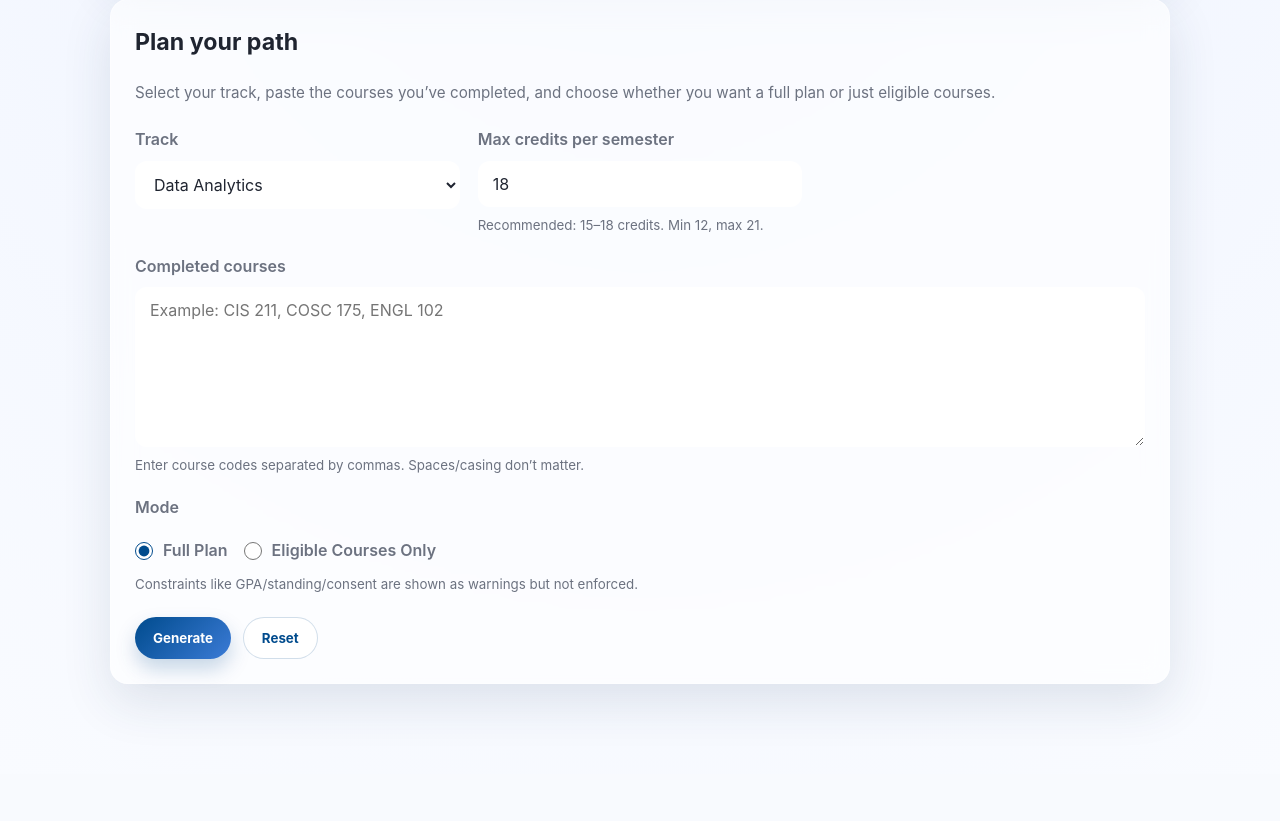
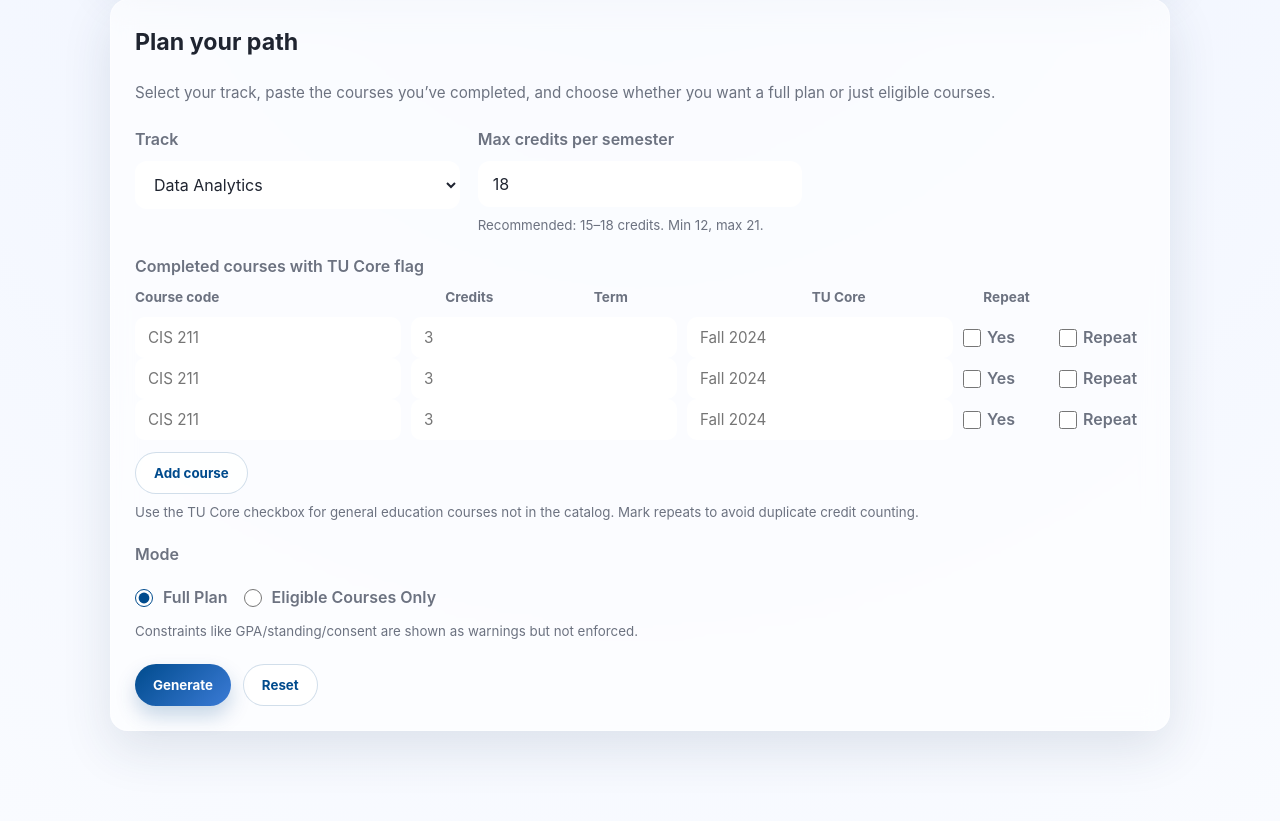
Before and after one commit to abelberhanuu/TU-Pathfinder, a Flask app: page / in a window 1280 px wide. Shown: the part 233-1054 px from the top of the page. Before the commit the page ends 941 px from the top, so only its background shows below. Run offline with Flask 3, Linux system fonts and the light colour scheme.

Commit message:
Add course classification and credit tracking

```diff
--- a/pathfinder/app.py
+++ b/pathfinder/app.py
@@ -1,11 +1,16 @@
+from typing import List, Tuple
+
 from flask import Flask, render_template, request
 
 from planner import (
+    CourseEntry,
     build_plan,
+    evaluate_course_entries,
     load_courses,
     load_prereqs,
-    parse_completed,
-    validate_completed,
+    load_requirements,
+    normalize_course_code,
+    required_course_set,
 )
 
 app = Flask(__name__)
@@ -15,14 +20,71 @@ def clamp_credits(value: int, minimum: int = 12, maximum: int = 21) -> int:
     return max(minimum, min(maximum, value))
 
 
-def build_result(track: str, max_credits: int, completed_raw: str, mode: str) -> dict:
+def parse_course_entries(form: dict) -> Tuple[List[CourseEntry], List[dict]]:
+    entries: List[CourseEntry] = []
+    entry_forms: List[dict] = []
+    count = int(form.get("course_row_count", 0))
+    for index in range(count):
+        code_raw = form.get(f"course_code_{index}", "").strip()
+        credits_raw = form.get(f"course_credits_{index}", "").strip()
+        term = form.get(f"course_term_{index}", "").strip()
+        is_tu_core = form.get(f"course_is_tu_core_{index}") == "on"
+        is_repeat = form.get(f"course_is_repeat_{index}") == "on"
+
+        if not code_raw and not credits_raw and not term:
+            continue
+
+        credits_value = None
+        if credits_raw:
+            try:
+                credits_value = int(credits_raw)
+            except ValueError:
+                credits_value = None
+
+        normalized_code = normalize_course_code(code_raw) if code_raw else ""
+        entry_forms.append(
+            {
+                "code": code_raw,
+                "credits": credits_raw,
+                "term": term,
+                "is_tu_core": is_tu_core,
+                "is_repeat": is_repeat,
+            }
+        )
+
+        if normalized_code:
+            entries.append(
+                CourseEntry(
+                    code=normalized_code,
+                    credits=credits_value,
+                    term=term,
+                    is_tu_core=is_tu_core,
+                    is_repeat=is_repeat,
+                )
+            )
+
+    return entries, entry_forms
+
+
+def build_course_entry_rows(entry_forms: List[dict], minimum_rows: int = 3) -> List[dict]:
+    rows = list(entry_forms)
+    while len(rows) < minimum_rows:
+        rows.append(
+            {"code": "", "credits": "", "term": "", "is_tu_core": False, "is_repeat": False}
+        )
+    return rows
+
+
+def build_result(track: str, max_credits: int, course_entries: List[CourseEntry], mode: str) -> dict:
     courses = load_courses()
     prereqs = load_prereqs()
+    requirements = load_requirements()
 
-    completed_list = parse_completed(completed_raw)
-    completed, unknown = validate_completed(courses, completed_list)
+    completed = {entry.code for entry in course_entries if entry.code in courses}
 
     plan_data = build_plan(track, completed, max_credits)
+    required_courses = required_course_set(track, requirements)
+    entry_results = evaluate_course_entries(course_entries, courses, required_courses)
 
     # Build display warnings (constraints are displayed but not enforced)
     warnings = []
@@ -34,6 +96,14 @@ def build_result(track: str, max_credits: int, completed_raw: str, mode: str) ->
             details.append(" ".join(warning["notes"]))
         if details:
             warnings.append(f"{warning.get('course', 'Course')}: {' | '.join(details)}")
+
+    warnings.extend(entry_results.get("warnings", []))
+    if entry_results.get("has_unknown"):
+        warnings.append("Some courses are labeled UNKNOWN. Add credits or update TU Core flag.")
+    if entry_results.get("tu_core_completed", 0) < 14:
+        warnings.append("TU Core requirement not met yet (14 courses required).")
+    if entry_results.get("total_credits_completed", 0) < 120:
+        warnings.append("Total credits requirement not met yet (120 credits required).")
 
     # Build eligible list with prereq strings for UI
     eligible = []
@@ -92,11 +162,13 @@ def build_result(track: str, max_credits: int, completed_raw: str, mode: str) ->
         "track": track,
         "max_credits": max_credits,
         "mode": mode,
-        "unknown": unknown,
         "warnings": warnings,
         "eligible": eligible,
         "plan": plan,
         "remaining_requirements": remaining_requirements,
+        "course_entries": entry_results.get("evaluations", []),
+        "tu_core_completed": entry_results.get("tu_core_completed", 0),
+        "total_credits_completed": entry_results.get("total_credits_completed", 0),
     }
 
 
@@ -106,18 +178,21 @@ def index():
 
     # defaults
     result = None
-    completed_raw = ""
+    course_entries = []
     track = "Data Analytics"
     mode = "plan"
     max_credits = 18
+    course_entry_rows = build_course_entry_rows([])
 
     if request.method == "POST":
         track = request.form.get("track", track)
         mode = request.form.get("mode", mode)
-        completed_raw = request.form.get("completed", "")
         max_credits = clamp_credits(int(request.form.get("max_credits", max_credits)))
 
-        result = build_result(track, max_credits, completed_raw, mode)
+        course_entries, entry_forms = parse_course_entries(request.form)
+        course_entry_rows = build_course_entry_rows(entry_forms)
+
+        result = build_result(track, max_credits, course_entries, mode)
 
     return render_template(
         "index.html",
@@ -125,8 +200,8 @@ def index():
         result=result,
         selected_track=track,
         selected_mode=mode,
-        completed_raw=completed_raw,
         max_credits=max_credits,
+        course_entry_rows=course_entry_rows,
     )
 
 
--- a/pathfinder/static/style.css
+++ b/pathfinder/static/style.css
@@ -143,6 +143,56 @@ h3 {
 .field textarea:focus {
   border-color: rgba(0, 75, 141, 0.35);
   box-shadow: 0 0 0 4px rgba(0, 75, 141, 0.10);
+}
+
+.course-entry-table {
+  display: flex;
+  flex-direction: column;
+  gap: 8px;
+}
+
+.course-entry-row {
+  display: grid;
+  grid-template-columns: 1.3fr 0.6fr 0.9fr 0.7fr 0.7fr;
+  gap: 10px;
+  align-items: center;
+}
+
+.course-entry-row.header {
+  font-size: 0.85rem;
+  color: var(--muted);
+  font-weight: 700;
+}
+
+.course-entry-row input[type="text"],
+.course-entry-row input[type="number"] {
+  border-radius: 10px;
+  border: 1px solid rgba(255, 255, 255, 0.72);
+  padding: 10px 12px;
+  font-size: 0.95rem;
+  background: rgba(255, 255, 255, 0.86);
+  color: var(--text);
+  outline: none;
+}
+
+.checkbox-cell {
+  display: flex;
+  gap: 6px;
+  align-items: center;
+  font-weight: 600;
+  color: var(--muted);
+}
+
+.checkbox-cell input {
+  width: 18px;
+  height: 18px;
+  accent-color: var(--primary);
+}
+
+.course-results {
+  display: flex;
+  flex-direction: column;
+  gap: 10px;
 }
 
 .field small {
@@ -325,4 +375,8 @@ h3 {
   .container {
     padding: 34px 16px 70px;
   }
+
+  .course-entry-row {
+    grid-template-columns: 1fr;
+  }
 }
--- a/pathfinder/templates/index.html
+++ b/pathfinder/templates/index.html
@@ -46,14 +46,63 @@
         </label>
 
         <label class="field full">
-          <span>Completed courses</span>
-          <textarea
-            name="completed"
-            rows="5"
-            placeholder="Example: CIS 211, COSC 175, ENGL 102"
-          >{{ completed_raw }}</textarea>
+          <span>Completed courses with TU Core flag</span>
+          <div class="course-entry-table">
+            <div class="course-entry-row header">
+              <span>Course code</span>
+              <span>Credits</span>
+              <span>Term</span>
+              <span>TU Core</span>
+              <span>Repeat</span>
+            </div>
+            <div id="courseEntryRows">
+              {% for entry in course_entry_rows %}
+                <div class="course-entry-row" data-index="{{ loop.index0 }}">
+                  <input
+                    type="text"
+                    name="course_code_{{ loop.index0 }}"
+                    placeholder="CIS 211"
+                    value="{{ entry.code }}"
+                  />
+                  <input
+                    type="number"
+                    name="course_credits_{{ loop.index0 }}"
+                    placeholder="3"
+                    min="0"
+                    value="{{ entry.credits }}"
+                  />
+                  <input
+                    type="text"
+                    name="course_term_{{ loop.index0 }}"
+                    placeholder="Fall 2024"
+                    value="{{ entry.term }}"
+                  />
+                  <label class="checkbox-cell">
+                    <input
+                      type="checkbox"
+                      name="course_is_tu_core_{{ loop.index0 }}"
+                      {% if entry.is_tu_core %}checked{% endif %}
+                    />
+                    <span>Yes</span>
+                  </label>
+                  <label class="checkbox-cell">
+                    <input
+                      type="checkbox"
+                      name="course_is_repeat_{{ loop.index0 }}"
+                      {% if entry.is_repeat %}checked{% endif %}
+                    />
+                    <span>Repeat</span>
+                  </label>
+                </div>
+              {% endfor %}
+            </div>
+          </div>
+          <input type="hidden" id="courseRowCount" name="course_row_count" value="{{ course_entry_rows|length }}" />
+          <div class="button-row">
+            <button type="button" class="ghost" id="addCourseRow">Add course</button>
+          </div>
           <small>
-            Enter course codes separated by commas. Spaces/casing don’t matter.
+            Use the TU Core checkbox for general education courses not in the catalog. Mark repeats to avoid duplicate credit counting.
           </small>
         </label>
 
@@ -95,20 +144,16 @@
             <p class="eyebrow">Mode</p>
             <p class="metric">{{ 'Full Plan' if result.mode == 'plan' else 'Eligible Only' }}</p>
           </div>
+          <div class="pill-card">
+            <p class="eyebrow">TU Core Completed</p>
+            <p class="metric">{{ result.tu_core_completed }} / 14</p>
+          </div>
+          <div class="pill-card">
+            <p class="eyebrow">Total Credits</p>
+            <p class="metric">{{ result.total_credits_completed }} / 120</p>
+          </div>
         </div>
       </section>
-
-      {% if result.unknown and result.unknown|length > 0 %}
-        <section class="glass-card warning">
-          <h2>Unknown course codes</h2>
-          <p class="muted">These entries weren’t found in the curriculum file and were ignored.</p>
-          <div class="tag-list">
-            {% for course in result.unknown %}
-              <span class="tag">{{ course }}</span>
-            {% endfor %}
-          </div>
-        </section>
-      {% endif %}
 
       {% if result.warnings and result.warnings|length > 0 %}
         <section class="glass-card warning">
@@ -120,6 +165,41 @@
           </ul>
         </section>
       {% endif %}
+
+      <section class="glass-card">
+        <h2>Entered courses</h2>
+        {% if result.course_entries and result.course_entries|length > 0 %}
+          <div class="course-results">
+            <div class="course-entry-row header">
+              <span>Course</span>
+              <span>Credits</span>
+              <span>Term</span>
+              <span>Label</span>
+              <span>Status</span>
+            </div>
+            {% for course in result.course_entries %}
+              <div class="course-entry-row">
+                <span>{{ course.code }}</span>
+                <span>{{ course.credits if course.credits is not none else '—' }}</span>
+                <span>{{ course.term if course.term else '—' }}</span>
+                <span class="badge">{{ course.label }}</span>
+                <span class="muted">
+                  {% if course.counted %}
+                    Counted ({{ course.counted_credits }} cr)
+                  {% else %}
+                    Not counted
+                  {% endif %}
+                </span>
+              </div>
+              {% if course.notes and course.notes|length > 0 %}
+                <p class="helper">{{ course.notes | join(' ') }}</p>
+              {% endif %}
+            {% endfor %}
+          </div>
+        {% else %}
+          <p class="muted">No course entries provided.</p>
+        {% endif %}
+      </section>
 
       <section class="glass-card">
         <div class="section-header">
@@ -229,6 +309,34 @@ Remaining Requirements
         }
       });
     }
+
+    const addCourseRow = document.getElementById('addCourseRow');
+    if (addCourseRow) {
+      addCourseRow.addEventListener('click', () => {
+        const rowsContainer = document.getElementById('courseEntryRows');
+        const countInput = document.getElementById('courseRowCount');
+        if (!rowsContainer || !countInput) return;
+        const index = Number(countInput.value);
+        const row = document.createElement('div');
+        row.className = 'course-entry-row';
+        row.dataset.index = index;
+        row.innerHTML = `
+          <input type="text" name="course_code_${index}" placeholder="CIS 211" />
+          <input type="number" name="course_credits_${index}" placeholder="3" min="0" />
+          <input type="text" name="course_term_${index}" placeholder="Fall 2024" />
+          <label class="checkbox-cell">
+            <input type="checkbox" name="course_is_tu_core_${index}" />
+            <span>Yes</span>
+          </label>
+          <label class="checkbox-cell">
+            <input type="checkbox" name="course_is_repeat_${index}" />
+            <span>Repeat</span>
+          </label>
+        `;
+        rowsContainer.appendChild(row);
+        countInput.value = index + 1;
+      });
+    }
   </script>
 </body>
 </html>
```
Also changed, not shown: pathfinder/planner.py (+126 -2 lines), pathfinder/README.md.
